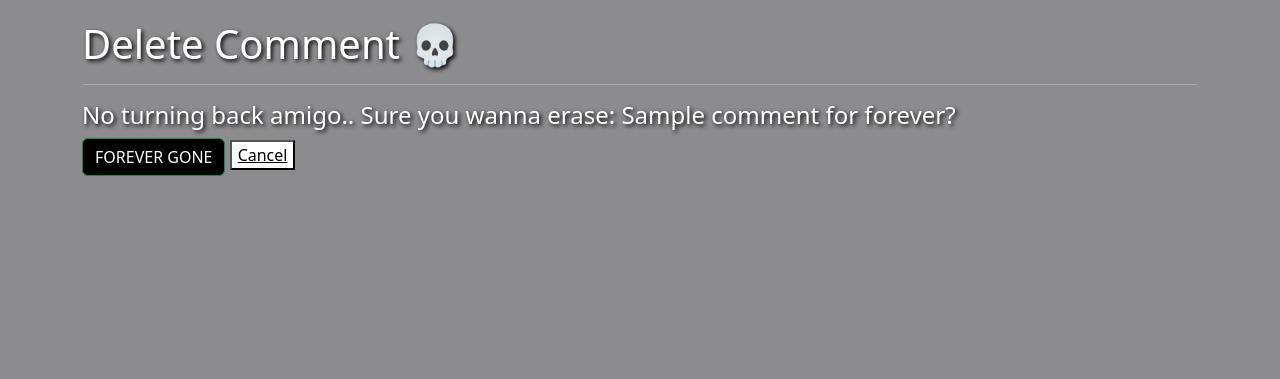
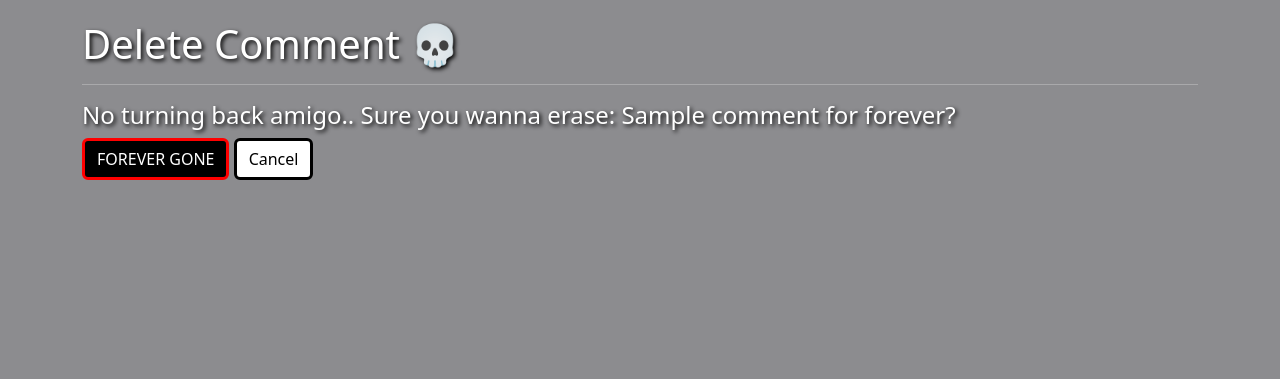
Before and after one commit to dean0machin0-ga/P4, a Django app: page /comments/1/delete/ in a window 1280 px wide. Shown: the part 56-435 px from the top of the page. Run offline with Django 5.2, Linux system fonts and the light colour scheme; tables that the repository leaves empty hold one stand-in row (values such as "Sample post"); some libraries are stand-ins or nearby versions.

Commit message:
Flow update

```diff
--- a/savage_ink_society/sis/main_app/templates/comments/comment_confirm_delete.html
+++ b/savage_ink_society/sis/main_app/templates/comments/comment_confirm_delete.html
@@ -5,14 +5,13 @@
 <h1 style="color: white; text-shadow: 2px 2px 4px #000;">Delete Comment 💀</h1>
 <hr style="width: 100%; border-color: white">
 
-
 <h4 style="color: white; text-shadow: 2px 2px 4px #000;">No turning back amigo.. Sure you wanna erase: <span class="black-text">{{ object.title }}</span> for forever?</h4>
 
 <form action="" method="POST">
     {% csrf_token %}
-    <input type="submit" value="FOREVER GONE" class="btn btn-success" style="background-color: black;">
-    <button style="background-color: white;">
-        <a href="{% url 'comment_detail' comment.id %}" style="color: black;">Cancel</a>
-    </button>
+    <input type="submit" value="FOREVER GONE" class="btn btn-dark" style="background-color: black; border: solid red;">
+    <a href="{% url 'comment_detail' comment.id %}" class="btn btn-danger" style="background-color: white; color: black; border: solid black; text-decoration: none;">
+        Cancel
+    </a>
 </form>
 {% endblock %}
--- a/savage_ink_society/sis/main_app/templates/comments/comment_form.html
+++ b/savage_ink_society/sis/main_app/templates/comments/comment_form.html
@@ -3,7 +3,7 @@
 {% load crispy_forms_tags %}
 
 {% block content %}
-{% if object %}
+{% if update_mode %}
     <h1 style="color: white; text-shadow: 2px 2px 4px #000;">Update Comment 💀 <span class="black-text">{{object.name}}</span></h1>
 {% else %}
     <h1 style="color: white; text-shadow: 2px 2px 4px #000;">Add Comment 💀</h1>
@@ -13,7 +13,9 @@
     <form method="post" enctype="multipart/form-data" style="width: 100%;">
         {% csrf_token %}
         {% crispy form %}
-        <!-- <button type="submit" class="btn btn-dark mt-3" style="background-color: black; color: white; border: solid white;">Put It In Ink</button> -->
+        <!-- <button type="submit" class="btn btn-dark mt-3" style="background-color: black; color: white; border: solid white;">
+            {% if update_mode %}Cover Up{% else %}Put It In Ink{% endif %}
+        </button> -->
     </form>
 </div>
 {% endblock %}
--- a/savage_ink_society/sis/main_app/templates/splash.html
+++ b/savage_ink_society/sis/main_app/templates/splash.html
@@ -9,10 +9,10 @@
     <form id="search-form" style="margin-top: 20px; width: 100%;" action="{% url 'search_results' %}" method="post">
         {% csrf_token %}
         <input type="text" id="search-input" name="search_query" placeholder="Ink Search" class="form-control" style="width: 100%;">
-        <button type="submit" class="btn btn-dark" style="margin-top: 10px; background-color: black;">Enter Ink Dream Portal</button>
+        <button type="submit" class="btn btn-dark" style="margin-top: 10px; background-color: black; border: solid white">Enter Ink Dream Portal</button>
     </form>
 
     <!-- Link to Create Ink Profile -->
-    <a href="{% url 'profile_create' %}" class="btn btn-dark mt-4" style="text-decoration: none; font-size: 18px; background-color: black;">Create Ink Profile</a>
+    <a href="{% url 'profile_create' %}" class="btn btn-dark mt-4" style="text-decoration: none; font-size: 18px; background-color: black; border: solid white;">Create Ink Profile</a>
 </div>
 {% endblock %}
--- a/savage_ink_society/sis/main_app/views.py
+++ b/savage_ink_society/sis/main_app/views.py
@@ -88,8 +88,17 @@ class CommentCreate(CreateView):
 # Comment Update
 class CommentUpdate(UpdateView):
     model = Comment
-    fields = ['title', 'content']
+    form_class = CommentForm
     template_name = 'comments/comment_form.html'
+    success_url = reverse_lazy('comment_list')
+
+    def get_context_data(self, **kwargs):
+        context = super().get_context_data(**kwargs)
+        context['update_mode'] = True
+        return context
+
+    def form_valid(self, form):
+        return super().form_valid(form)
 
 # Comment Delete
 class CommentDelete(DeleteView):
```
